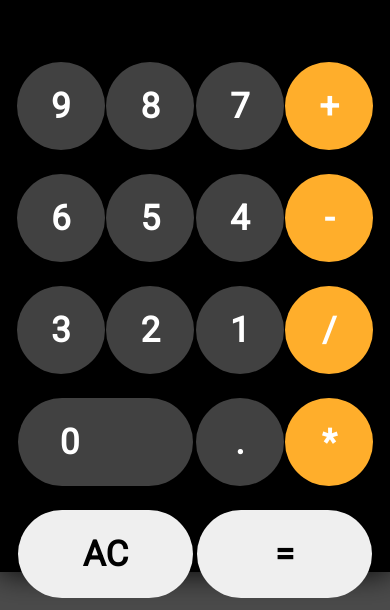
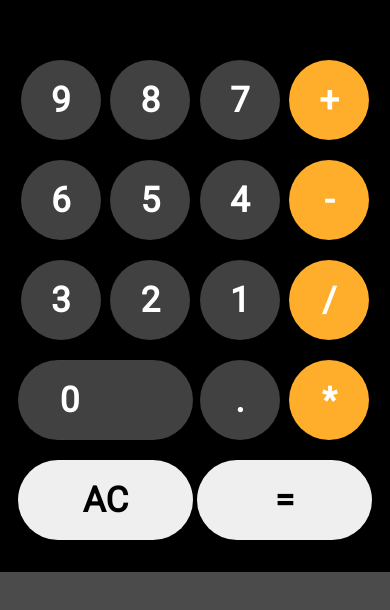
Before and after one commit to Ryan-Tru/calculator, a plain HTML site: page index.html in a window 390 px wide. Shown: the part 272-882 px from the top of the page. After the commit the page ends 844 px from the top, so only its background shows below. Drawn offline with Linux system fonts and the light colour scheme.

Commit message:
changed sizing

```diff
--- a/styles.css
+++ b/styles.css
@@ -155,12 +155,12 @@ body {
         display: grid;
         grid-template-columns: repeat(4, 1fr);
         grid-template-rows: repeat(5, 1fr);
-        height: 560px;
+        height: 500px;
     }
 
     .button {
-        height: 88px;
-        width: 88px;
+        height: 80px;
+        width: 80px;
     }
 
     .zero {
```
